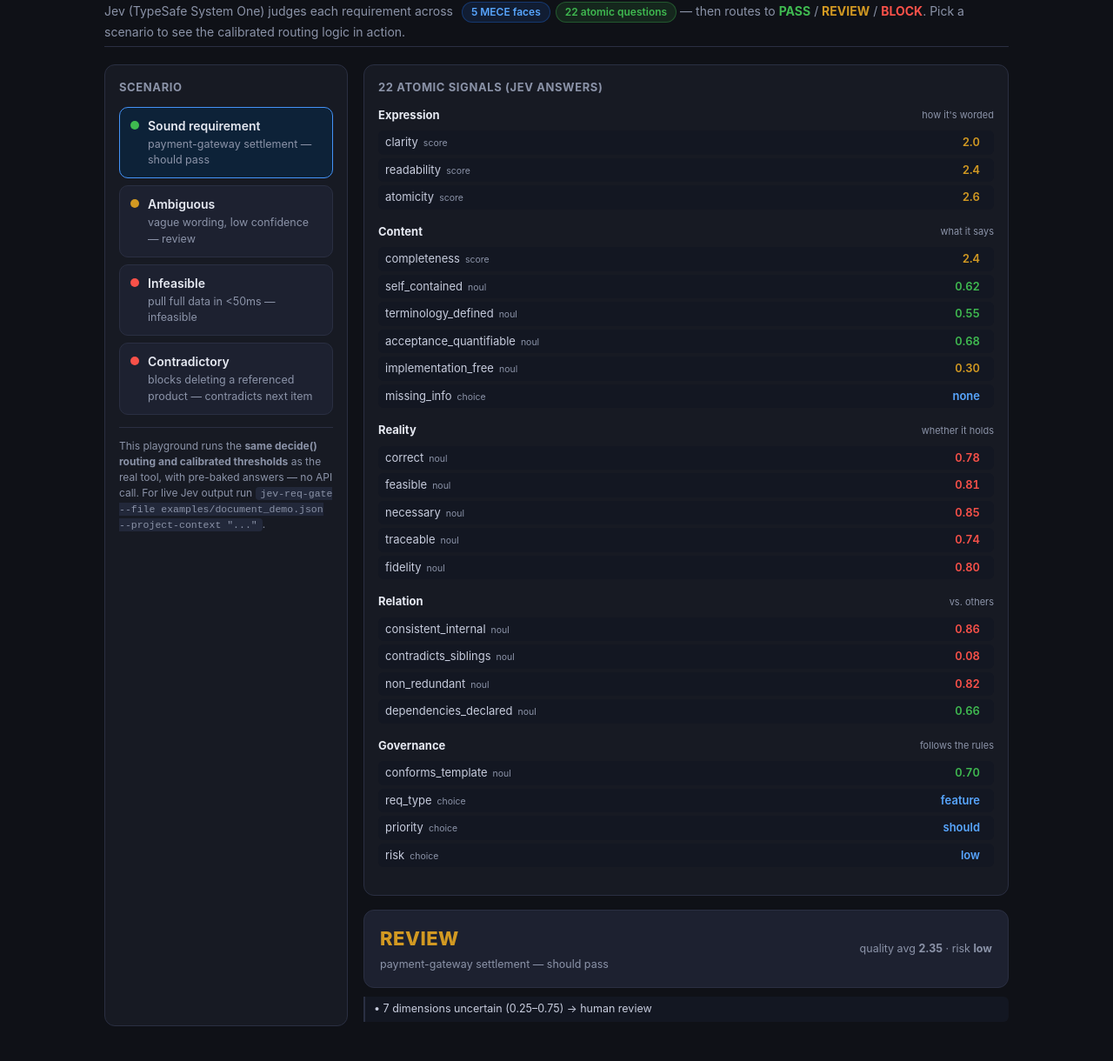
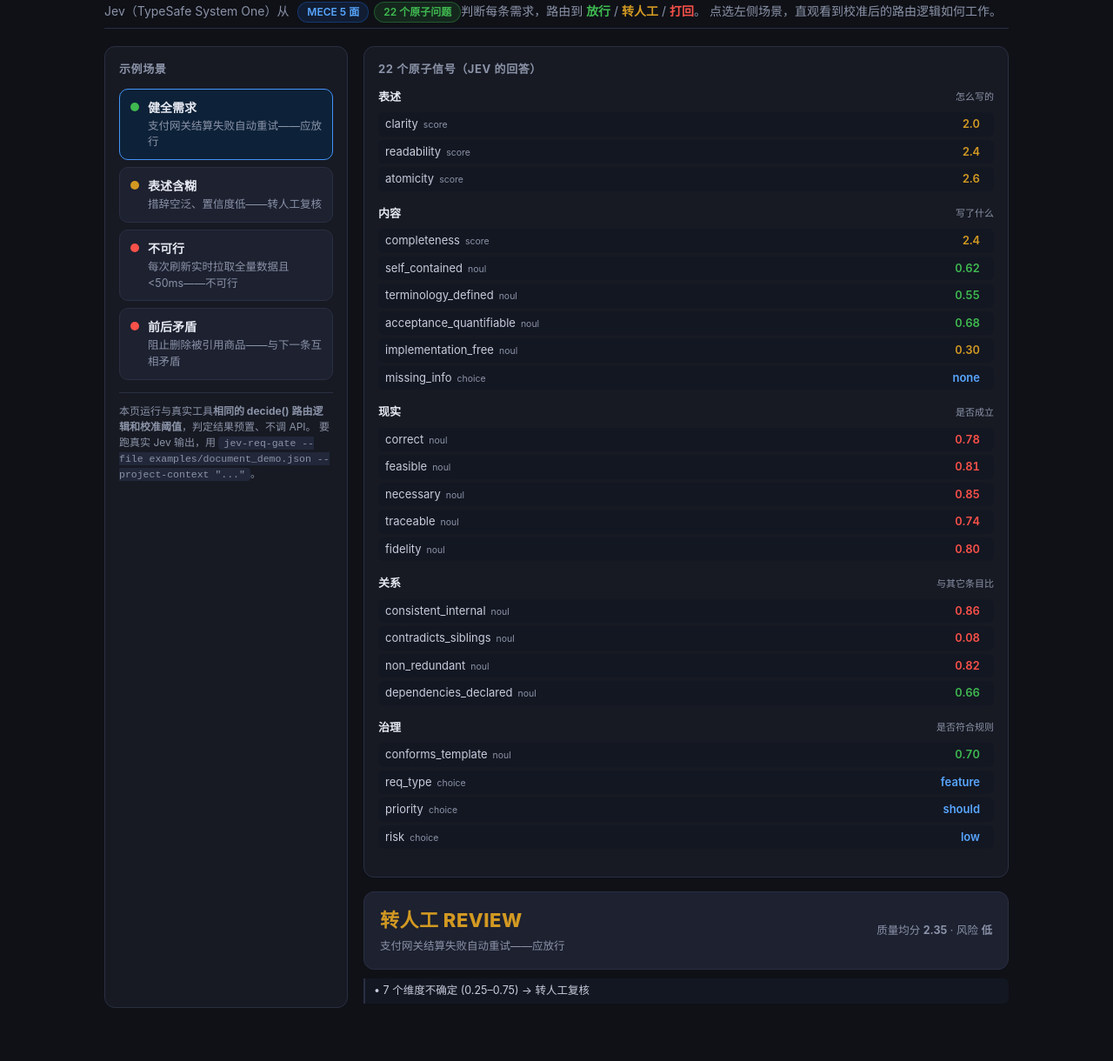
Before and after one commit to thomaszta/jev-req-gate, a plain HTML site: page docs/playground/index.html in a window 1280 px wide. Shown: the part 103-1323 px from the top of the page at 87% size. After the commit the page ends 1302 px from the top, so only its background shows below. Drawn offline with Linux system fonts and the light colour scheme.

Commit message:
playground: Chinese UI (scenarios, signals, human-readable reasons)

```diff
--- a/docs/playground/index.html
+++ b/docs/playground/index.html
@@ -1,9 +1,9 @@
 <!DOCTYPE html>
-<html lang="en">
+<html lang="zh-CN">
 <head>
 <meta charset="UTF-8" />
 <meta name="viewport" content="width=device-width, initial-scale=1.0" />
-<title>jev-req-gate · Playground</title>
+<title>jev-req-gate · 在线试玩（免 key）</title>
 <style>
   :root{--bg:#0f1117;--card:#171a23;--card2:#1d2130;--line:#2a2f42;--fg:#e6e9f2;--dim:#8b93a8;
         --green:#3fb950;--yellow:#d29922;--red:#f85149;--blue:#4493f8;}
@@ -58,30 +58,28 @@
 <body>
 <div class="wrap">
   <header>
-    <div class="badge">jev-req-gate · open-source playground · no API key needed</div>
-    <h1>Quality <span class="gate">gate</span> for AI-generated requirements</h1>
+    <div class="badge">jev-req-gate · 开源在线试玩 · 无需 API key</div>
+    <h1>AI 生成需求的<span class="gate">质量门禁</span></h1>
     <div class="sub">
-      Jev (TypeSafe System One) judges each requirement across
-      <span class="pill dl">5 MECE faces</span><span class="pill mk">22 atomic questions</span> — then routes to
-      <b style="color:var(--green)">PASS</b> / <b style="color:var(--yellow)">REVIEW</b> / <b style="color:var(--red)">BLOCK</b>.
-      Pick a scenario to see the calibrated routing logic in action.
+      Jev（TypeSafe System One）从
+      <span class="pill dl">MECE 5 面</span><span class="pill mk">22 个原子问题</span>判断每条需求，路由到
+      <b style="color:var(--green)">放行</b> / <b style="color:var(--yellow)">转人工</b> / <b style="color:var(--red)">打回</b>。
+      点选左侧场景，直观看到校准后的路由逻辑如何工作。
     </div>
   </header>
 
   <div class="layout">
-    <!-- left: scenarios -->
     <div class="panel">
-      <h2>Scenario</h2>
+      <h2>示例场景</h2>
       <div id="scenes"></div>
-      <div class="note">This playground runs the <b>same decide() routing and calibrated thresholds</b> as the
-        real tool, with pre-baked answers — no API call. For live Jev output run
-        <code>jev-req-gate --file examples/document_demo.json --project-context "..."</code>.</div>
+      <div class="note">本页运行与真实工具<b>相同的 decide() 路由逻辑和校准阈值</b>，判定结果预置、不调 API。
+        要跑真实 Jev 输出，用
+        <code>jev-req-gate --file examples/document_demo.json --project-context "..."</code>。</div>
     </div>
 
-    <!-- right: signals -->
     <div>
       <div class="panel" style="margin-bottom:16px">
-        <h2>22 atomic signals (Jev answers)</h2>
+        <h2>22 个原子信号（Jev 的回答）</h2>
         <div id="faces"></div>
       </div>
       <div class="verd">
@@ -97,7 +95,23 @@
 </div>
 
 <script>
-// 5 faces, key order mirrors src/jev_req_gate/profiles.py
+const SIGNAL_ZH = {
+  self_contained:"自足性（不依赖文档外知识）", correct:"正确性", feasible:"可行性",
+  necessary:"必要性", contradicts_siblings:"与其它条目矛盾", implementation_free:"混入实现方案",
+  terminology_defined:"术语已定义", acceptance_quantifiable:"验收可量化",
+  clarity:"表述清晰", readability:"可读性", atomicity:"原子性", completeness:"完整性",
+  consistent_internal:"内部一致", non_redundant:"不冗余", dependencies_declared:"依赖已声明",
+  conforms_template:"符合模板", traceable:"可追溯", fidelity:"忠实于来源",
+  missing_info:"缺失信息", req_type:"需求类型", priority:"优先级", risk:"风险",
+  "quality avg":"质量均分", "dimensions uncertain":"个维度不确定", "confidence":"置信度",
+  "risk = high":"风险为高", "low, check":"偏低，需检查", "human review":"→ 转人工复核"
+};
+const FACE_ZH = {
+  Expression:["表述","怎么写的"], Content:["内容","写了什么"],
+  Reality:["现实","是否成立"], Relation:["关系","与其它条目比"],
+  Governance:["治理","是否符合规则"]
+};
+
 const FACES = [
   ["Expression", "how it's worded",
    [["clarity","score"],["readability","score"],["atomicity","score"]]],
@@ -116,7 +130,6 @@ const T = {block_noul_pos:.3, block_noul_neg:.7, review_score:2.2, block_score:1
            review_pos_weak:.5, review_neg_hi:.5, mid_low:.25, mid_high:.75, low_conf:.6};
 const BLOCK_POS = ["self_contained","correct","feasible","necessary"];
 
-// ---- scenarios: {name, desc, color, answers} ----
 function S(scoreVals, noulPos, noulNeg, choice, confOverrides){
   const a={}; CORE.forEach(k=>a[k]={score:scoreVals[k], confidence:(confOverrides&&confOverrides[k])||.8});
   Object.entries(noulPos).forEach(([k,v])=>a[k]={noul:v});
@@ -125,14 +138,14 @@ function S(scoreVals, noulPos, noulNeg, choice, confOverrides){
   return a;
 }
 const scenarios = [
-  {id:"s1", cls:"s1", name:"Sound requirement", color:"#3fb950", meta:"payment-gateway settlement — should pass",
+  {id:"s1", cls:"s1", name:"健全需求", color:"#3fb950", meta:"支付网关结算失败自动重试——应放行",
    answers:S({clarity:2.0,readability:2.4,atomicity:2.6,completeness:2.4},
              {self_contained:.62,terminology_defined:.55,acceptance_quantifiable:.68,
               correct:.78,feasible:.81,necessary:.85,traceable:.74,fidelity:.8,
               consistent_internal:.86,non_redundant:.82,dependencies_declared:.66,conforms_template:.7},
              {implementation_free:.3,contradicts_siblings:.08},
              {missing_info:["none",.8],req_type:["feature",.85],priority:["should",.8],risk:["low",.82]})},
-  {id:"s2", cls:"s2", name:"Ambiguous", color:"#d29922", meta:"vague wording, low confidence — review",
+  {id:"s2", cls:"s2", name:"表述含糊", color:"#d29922", meta:"措辞空泛、置信度低——转人工复核",
    answers:S({clarity:3.5,readability:2.6,atomicity:3.2,completeness:2.9},
              {self_contained:.55,terminology_defined:.6,acceptance_quantifiable:.58,
               correct:.66,feasible:.7,necessary:.72,traceable:.64,fidelity:.66,
@@ -140,14 +153,14 @@ const scenarios = [
              {implementation_free:.34,contradicts_siblings:.12},
              {missing_info:["boundary",.7],req_type:["feature",.7],priority:["could",.7],risk:["mid",.68]},
              {clarity:.62})},
-  {id:"s3", cls:"s3", name:"Infeasible", color:"#f85149", meta:"pull full data in <50ms — infeasible",
+  {id:"s3", cls:"s3", name:"不可行", color:"#f85149", meta:"每次刷新实时拉取全量数据且 <50ms——不可行",
    answers:S({clarity:4.0,readability:3.6,atomicity:3.8,completeness:3.4},
              {self_contained:.38,terminology_defined:.7,acceptance_quantifiable:.3,
               correct:.2,feasible:.06,necessary:.2,traceable:.6,fidelity:.55,
               consistent_internal:.82,non_redundant:.78,dependencies_declared:.5,conforms_template:.68},
              {implementation_free:.6,contradicts_siblings:.15},
              {missing_info:["dependency",.72],req_type:["nfr",.8],priority:["must",.8],risk:["high",.85]})},
-  {id:"s4", cls:"s4", name:"Contradictory", color:"#f85149", meta:"blocks deleting a referenced product — contradicts next item",
+  {id:"s4", cls:"s4", name:"前后矛盾", color:"#f85149", meta:"阻止删除被引用商品——与下一条互相矛盾",
    answers:S({clarity:3.6,readability:3.4,atomicity:3.5,completeness:3.2},
              {self_contained:.66,terminology_defined:.7,acceptance_quantifiable:.72,
               correct:.4,feasible:.6,necessary:.62,traceable:.68,fidelity:.7,
@@ -156,19 +169,14 @@ const scenarios = [
              {missing_info:["none",.7],req_type:["feature",.8],priority:["should",.75],risk:["high",.8]})},
 ];
 
-// ---- decide() re-implementation, identical to core.py ----
 function decide(a){
   const reasons=[];
   const qs=CORE.map(k=>a[k].score).filter(x=>x!=null);
   const avg=qs.length?qs.reduce((s,v)=>s+v,0)/qs.length:null;
-  // RED
-  for(const [k,neg] of [[null,null]]){
-    BLOCK_POS.forEach(k=>{ if(a[k]&&a[k].noul!=null && a[k].noul<T.block_noul_pos) reasons.push(`${k}=${a[k].noul.toFixed(2)} < ${T.block_noul_pos}`); });
-    [["implementation_free",true],["contradicts_siblings",true]].forEach(([k])=>{ if(a[k]&&a[k].noul!=null&&a[k].noul>T.block_noul_neg) reasons.push(`${k}=${a[k].noul.toFixed(2)} > ${T.block_noul_neg}`); });
-  }
+  BLOCK_POS.forEach(k=>{ if(a[k]&&a[k].noul!=null && a[k].noul<T.block_noul_pos) reasons.push(`${k}=${a[k].noul.toFixed(2)} < ${T.block_noul_pos}`); });
+  [["implementation_free",true],["contradicts_siblings",true]].forEach(([k])=>{ if(a[k]&&a[k].noul!=null&&a[k].noul>T.block_noul_neg) reasons.push(`${k}=${a[k].noul.toFixed(2)} > ${T.block_noul_neg}`); });
   if(avg!=null && avg<T.block_score) reasons.push(`quality avg ${avg.toFixed(2)} < ${T.block_score}`);
   if(reasons.length) return {v:"red",r:reasons,avg};
-  // YELLOW
   if(avg!=null && avg<T.review_score) reasons.push(`quality avg ${avg.toFixed(2)} < ${T.review_score}`);
   if(a.risk&&a.risk.choice==="high") reasons.push("risk = high, review");
   let mid=0;
@@ -184,10 +192,17 @@ function decide(a){
   return {v:"green",r:[],avg};
 }
 
-// ---- render ----
-let cur=null;
+function zhReason(t){
+  let s=t;
+  const m=s.match(/^([a-z_ ]+?)(=|\s)/);
+  if(m){ const key=m[1].trim(); s=s.replace(key, SIGNAL_ZH[key]||key); }
+  s=s.replace(/confidence=/g,"置信度=").replace(/low, check/g,"偏低，需检查")
+      .replace(/→ human review/g,"→ 转人工复核").replace(/quality avg/g,"质量均分")
+      .replace(/dimensions uncertain/g,"个维度不确定").replace(/risk = high/g,"风险为高");
+  return s;
+}
+
 function render(idx){
-  cur=idx;
   document.querySelectorAll(".scene").forEach((el,i)=>el.classList.toggle("on",i===idx));
   const s=scenarios[idx], a=s.answers;
   const d=decide(a);
@@ -195,8 +210,9 @@ function render(idx){
   const hit=new Set();
   d.r.forEach(r=>hit.add(r.split("=")[0]));
   FACES.forEach(([name,tag,keys])=>{
+    const zh=FACE_ZH[name]||[name,tag];
     const f=document.createElement("div"); f.className="face";
-    f.innerHTML=`<div class="faceh"><b>${name}</b><span class="fc">${tag}</span></div>`;
+    f.innerHTML=`<div class="faceh"><b>${zh[0]}</b><span class="fc">${zh[1]}</span></div>`;
     const rows=document.createElement("div"); rows.className="rows";
     keys.forEach(([k,ty])=>{
       const an=a[k]; if(!an)return;
@@ -210,15 +226,16 @@ function render(idx){
     });
     f.appendChild(rows); faces.appendChild(f);
   });
-  const V={red:"BLOCK",yellow:"REVIEW",green:"PASS"};
-  document.getElementById("verdict").textContent=V[d.v];
-  document.getElementById("verdict").className="big "+V[d.v];
+  const V={red:["打回","BLOCK"],yellow:["转人工","REVIEW"],green:["放行","PASS"]};
+  document.getElementById("verdict").textContent=V[d.v][0]+"  "+V[d.v][1];
+  document.getElementById("verdict").className="big "+V[d.v][1];
   document.getElementById("meta").textContent=s.meta;
+  const riskZh={low:"低",mid:"中",high:"高"};
   document.getElementById("summary").innerHTML=
-    `quality avg <b>${d.avg!=null?d.avg.toFixed(2):"—"}</b> · risk <b>${a.risk? a.risk.choice:""}</b>`;
+    `质量均分 <b>${d.avg!=null?d.avg.toFixed(2):"—"}</b> · 风险 <b>${a.risk? riskZh[a.risk.choice]||a.risk.choice:""}</b>`;
   const rEl=document.getElementById("reasons"); rEl.innerHTML="";
-  if(d.r.length===0){ rEl.innerHTML=`<div class="r" style="color:#3fb950">No block/review triggers — key signals healthy.</div>`; }
-  else d.r.forEach(x=>{ const el=document.createElement("div"); el.className="r"; el.textContent="• "+x; rEl.appendChild(el); });
+  if(d.r.length===0){ rEl.innerHTML=`<div class="r" style="color:#3fb950">无打回/复核触发——关键信号健康，放行。</div>`; }
+  else d.r.forEach(x=>{ const el=document.createElement("div"); el.className="r"; el.innerHTML="• "+zhReason(x); rEl.appendChild(el); });
 }
 const sc=document.getElementById("scenes");
 scenarios.forEach((s,i)=>{
```
Also changed, not shown: playground/index.html (+55 -38 lines).
